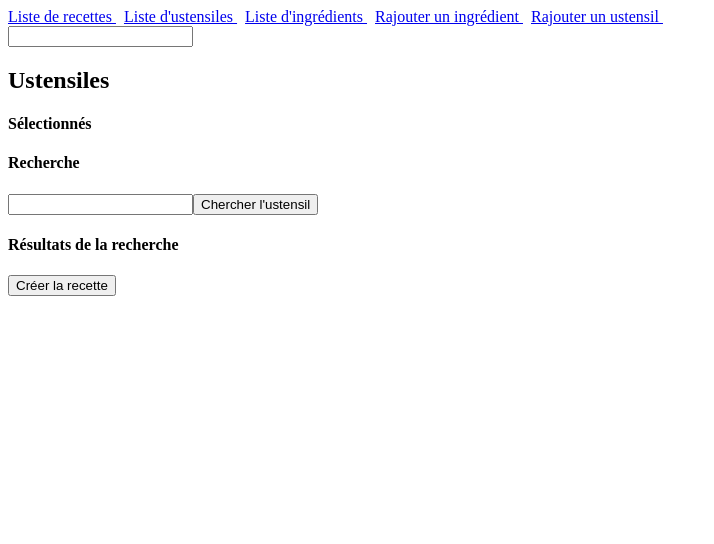
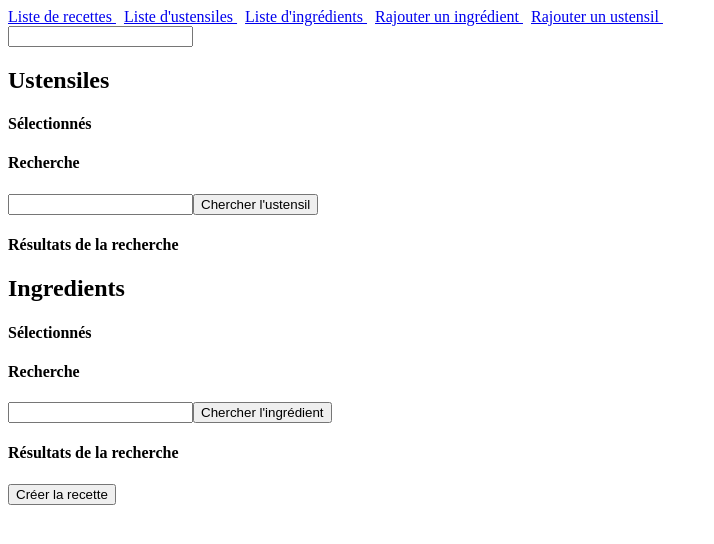
Before and after one commit to j4m3s-s/playground, a Vue app in the folder reshipi/frontend/front/: page /recipe-edit in a window 1280 px wide. Shown: the top 544 px of the page, without its empty margins (0-714 px from the left). Built offline with nearby package versions, Linux system fonts and the light colour scheme.

Commit message:
feat(reshipi): add ingredient search for recipe

```diff
--- a/reshipi/frontend/front/src/components/RecipeEdition.vue
+++ b/reshipi/frontend/front/src/components/RecipeEdition.vue
@@ -28,6 +28,27 @@
         </ul>
 
         <!-- Ingredients -->
+        <h2> Ingredients </h2>
+        <h4> Sélectionnés </h4>
+
+        <ul>
+            <li v-for="(ingredient, i) in ingredients" v-bind:key="i" >
+                {{ ingredient.name }} <button @click="removeFromIngredients(i)"> - </button>
+            </li>
+        </ul>
+
+        <h4> Recherche </h4>
+        <form @submit="ingredientSearch">
+            <input type="text" v-model="ingredient_search_name" />
+            <button> Chercher l'ingrédient </button>
+        </form>
+
+        <h4> Résultats de la recherche </h4>
+        <ul>
+            <li v-for="(ingredient, i) in ingredients_searched" v-bind:key="i">
+                {{ ingredient.name }} <button @click="addToIngredient(i)"> + </button>
+            </li>
+        </ul>
         <!-- Steps -->
         <button v-on:click="createRecipe"> Créer la recette </button>
     </div>
@@ -51,6 +72,9 @@ export default Vue.extend({
         ustensils: [],
         ustensils_searched: [],
         ustensil_search_name: "",
+        ingredients: [],
+        ingredients_searched: [],
+        ingredient_search_name: "",
         posted: false
     }
   },
@@ -60,6 +84,9 @@ export default Vue.extend({
           console.log(this.ustensils)
           this.ustensils.splice(index, 1)
       },
+      removeFromIngredients (index) {
+          this.ingredients.splice(index, 1)
+      },
       addToUstensils (index) {
           for (let i = 0; i < this.ustensils.length; i++) {
             if (this.ustensils[i].id === this.ustensils_searched[index].id)
@@ -68,6 +95,16 @@ export default Vue.extend({
 
           this.ustensils.push(this.ustensils_searched[index])
           this.ustensils.sort(function(a, b) { return a.id - b.id })
+      },
+      addToIngredient (index) {
+          for (let i = 0; i < this.ingredients.length; i++) {
+            if (this.ingredients[i].id === this.ingredients_searched[index].id)
+                return
+          }
+
+          this.ingredients.push(this.ingredients_searched[index])
+          this.ingredients.sort(function(a, b) { return a.id - b.id })
+
       },
       ustensilSearch(e) {
           e.preventDefault()
@@ -88,6 +125,25 @@ export default Vue.extend({
             console.log(error)
           })
 
+      },
+      ingredientSearch(e) {
+          e.preventDefault()
+
+          axios.get("http://localhost:3000/ingredients")
+          .then((response) => {
+            console.log(response.data)
+
+            let result_arr = []
+            for (let i = 0; i < response.data.length; i++) {
+                if (response.data[i].name.startsWith(this.ingredient_search_name)) {
+                    result_arr.push(response.data[i])
+                }
+            }
+            this.ingredients_searched = result_arr
+          })
+          .catch((error) => {
+            console.log(error)
+          })
       },
       createRecipe () {
           axios.post("http://localhost:3000/recipes", {
```
